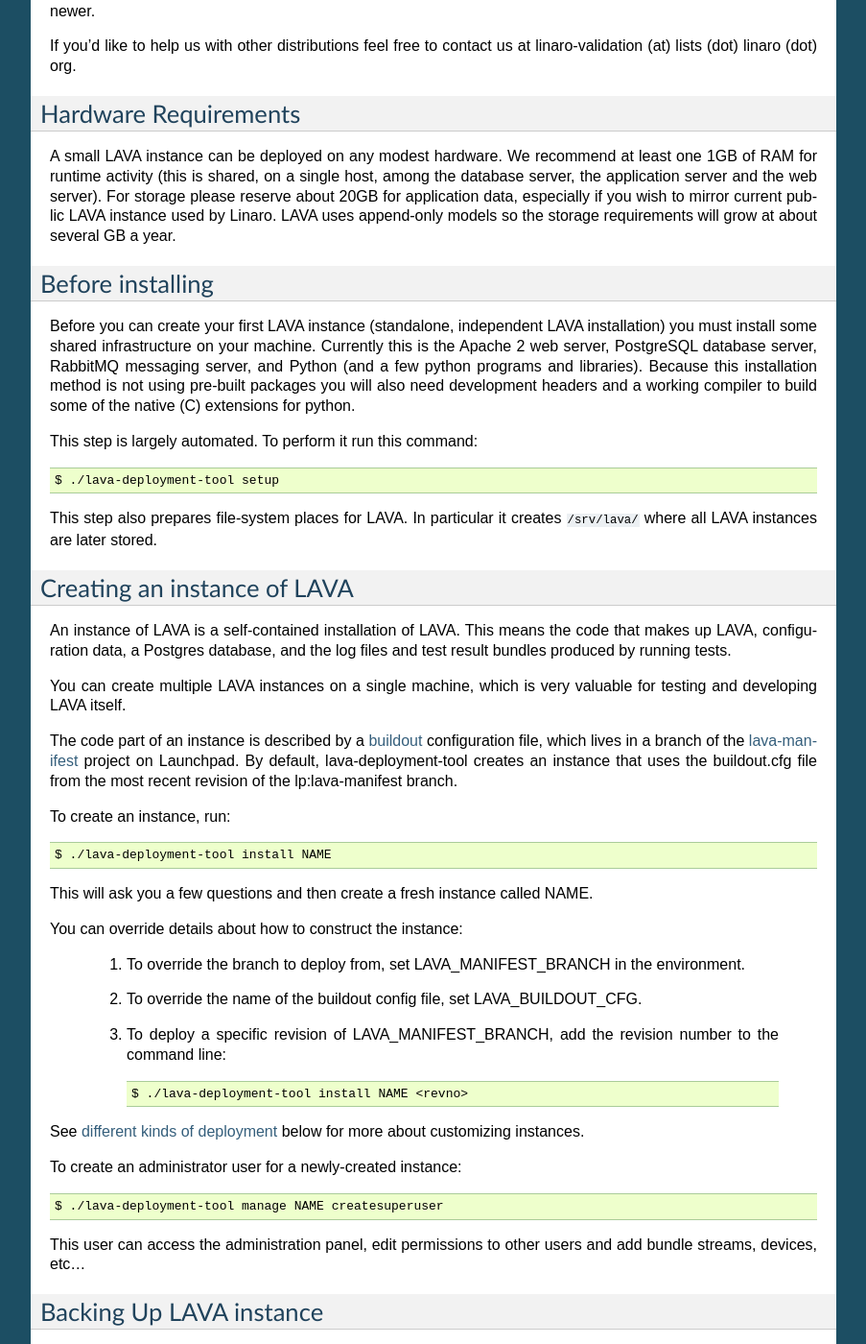
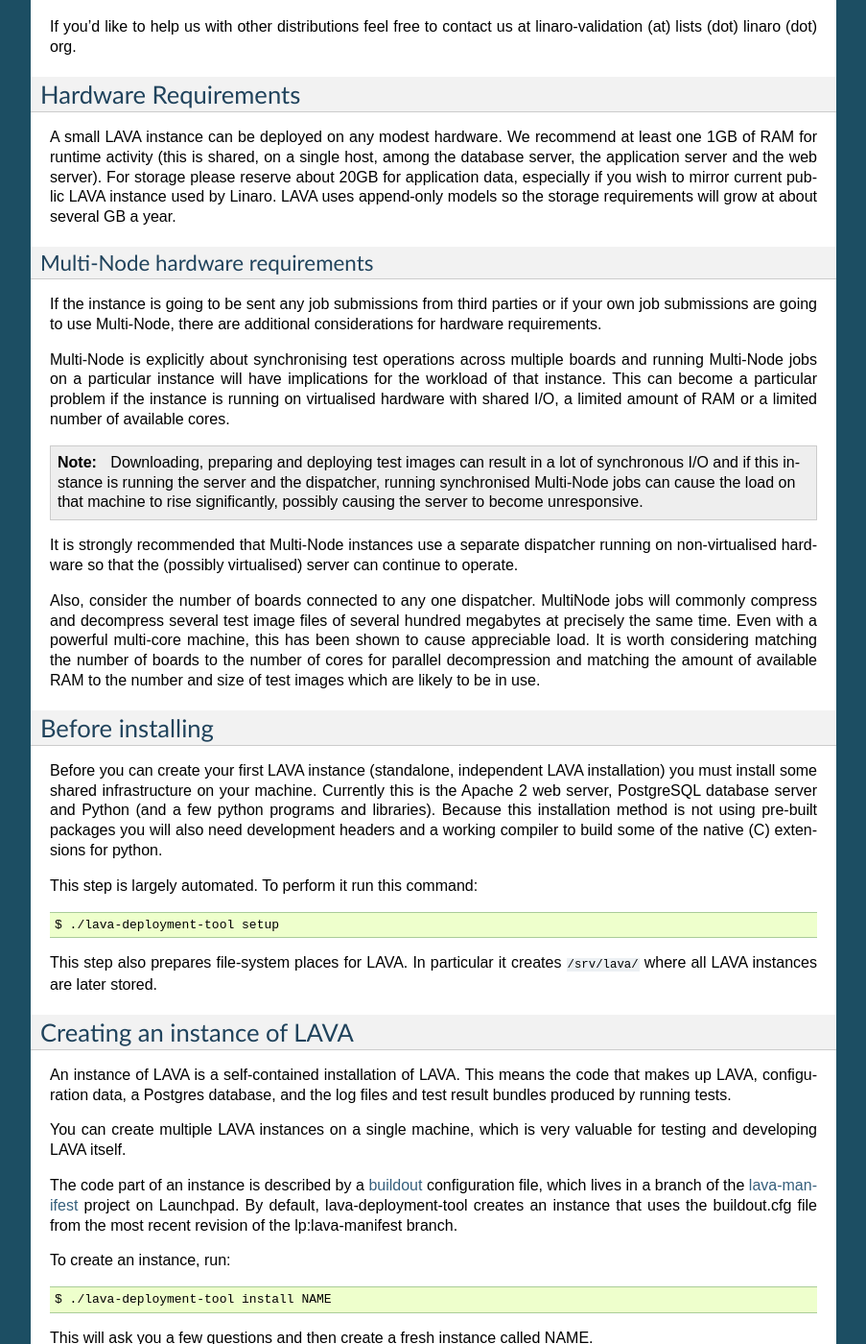
Before and after one commit to joyxu/lava-deployment-tool-for-linaro-ubuntu, a Sphinx documentation site: the page built from doc/index.rst, in a window 1280 px wide and 1400 px high, scrolled down 1650 px. Shown: the whole window at 96% size, without its empty margins (198-1101 px from the left). Built offline with Sphinx 7.4.7, drawn with Linux system fonts in a browser that asks for light colours; some of the changed text lies outside the part shown.

Commit message:
Add notes about hardware requirements if MultiNode is in use. Fix section organisation for clarity.

```diff
--- a/doc/index.rst
+++ b/doc/index.rst
@@ -1,5 +1,5 @@
 LAVA Deployment Tool
-====================
+********************
 
 LAVA Deployment Tool is meant to assist you setting up LAVA on your machine.
 The tool is suitable for both personal and more "production" installations that
@@ -22,7 +22,7 @@
  $ bzr branch lp:lava-deployment-tool
 
 Quickstart
-^^^^^^^^^^
+==========
 
 For the impatient, or those just looking for a cheat sheet but know what they
 are doing otherwise, here are the basic set of commands to get an instance::
@@ -45,7 +45,7 @@
   $ /srv/lava/instances/testinstance/bin/lava-server manage runserver
 
 Quickstart with Vagrant
-^^^^^^^^^^^^^^^^^^^^^^^
+-----------------------
 
 Vagrant_ is a tool to manage virtual machines. You can use it to keep
 development environments isolated from your main system.
@@ -53,7 +53,7 @@
 .. _Vagrant: http://vagrantup.com/
 
 Obtain Ubuntu Precise "base box"
---------------------------------
+^^^^^^^^^^^^^^^^^^^^^^^^^^^^^^^^
 
 Once you have Vagrant installed, you will need an Ubuntu Precise virtual
 machine template (a "base box" in Vagrant terms), which can be obtained
@@ -65,7 +65,7 @@
 reused for other Vagrant projects.
 
 Provide VM with access to host serial port (if needed)
-------------------------------------------------------
+^^^^^^^^^^^^^^^^^^^^^^^^^^^^^^^^^^^^^^^^^^^^^^^^^^^^^^
 
 If you will need access to a host serial port within VM, add
 the following ``config.vm.customize()`` line to ``Vagrantfile`` within
@@ -78,7 +78,7 @@
 The host serial port will be made available as COM1 (/dev/ttyS0) within the VM.
 
 Bring up VM
------------
+^^^^^^^^^^^
 
 Now, you can bring a VM with LAVA installed up with a single command,
 run from inside the directory where you have ``lava-deployment-tool``::
@@ -90,7 +90,7 @@
 instance by entering http://localhost:8080/ in your web browser.
 
 Software Requirements
-^^^^^^^^^^^^^^^^^^^^^
+=====================
 
 We currently recommmend using Ubuntu 12.04.  This tool should work on
 Ubuntu versions 11.10 (Oneiric) and newer.
@@ -99,7 +99,7 @@
 us at linaro-validation (at) lists (dot) linaro (dot) org.
 
 Hardware Requirements
-^^^^^^^^^^^^^^^^^^^^^
+=====================
 
 A small LAVA instance can be deployed on any modest hardware. We
 recommend at least one 1GB of RAM for runtime activity (this is
@@ -109,14 +109,47 @@
 instance used by Linaro.  LAVA uses append-only models so the storage
 requirements will grow at about several GB a year.
 
+Multi-Node hardware requirements
+--------------------------------
+
+If the instance is going to be sent any job submissions from third
+parties or if your own job submissions are going to use Multi-Node,
+there are additional considerations for hardware requirements.
+
+Multi-Node is explicitly about synchronising test operations across
+multiple boards and running Multi-Node jobs on a particular instance
+will have implications for the workload of that instance. This can
+become a particular problem if the instance is running on virtualised
+hardware with shared I/O, a limited amount of RAM or a limited number
+of available cores.
+
+.. note:: Downloading, preparing and deploying test images can result
+ in a lot of synchronous I/O and if this instance is running the server
+ and the dispatcher, running synchronised Multi-Node jobs can cause the
+ load on that machine to rise significantly, possibly causing the
+ server to become unresponsive.
+
+It is strongly recommended that Multi-Node instances use a separate
+dispatcher running on non-virtualised hardware so that the (possibly
+virtualised) server can continue to operate.
+
+Also, consider the number of boards connected to any one dispatcher.
+MultiNode jobs will commonly compress and decompress several test image
+files of several hundred megabytes at precisely the same time. Even
+with a powerful multi-core machine, this has been shown to cause
+appreciable load. It is worth considering matching the number of boards
+to the number of cores for parallel decompression and matching the
+amount of available RAM to the number and size of test images which
+are likely to be in use.
+
 Before installing
-^^^^^^^^^^^^^^^^^
+=================
 
 Before you can create your first LAVA instance (standalone, independent LAVA
 installation) you must install some shared infrastructure on your machine.
-Currently this is the Apache 2 web server, PostgreSQL database server, RabbitMQ
-messaging server, and Python (and a few python programs and libraries). Because
-this installation method is not using pre-built packages you will also need
+Currently this is the Apache 2 web server, PostgreSQL database server
+and Python (and a few python programs and libraries). Because this
+installation method is not using pre-built packages you will also need
 development headers and a working compiler to build some of the native (C)
 extensions for python.
 
@@ -128,7 +161,7 @@
 creates ``/srv/lava/`` where all LAVA instances are later stored.
 
 Creating an instance of LAVA
-^^^^^^^^^^^^^^^^^^^^^^^^^^^^
+============================
 
 An instance of LAVA is a self-contained installation of LAVA.  This
 means the code that makes up LAVA, configuration data, a Postgres
@@ -178,7 +211,7 @@
 .. _lava-manifest: https://launchpad.net/lava-manifest
 
 Backing Up LAVA instance
-^^^^^^^^^^^^^^^^^^^^^^^^
+========================
 
 LAVA instances store persistent data in two locations:
 
@@ -209,7 +242,7 @@
 cleanup when you restore from it.
 
 Restoring from backup
-^^^^^^^^^^^^^^^^^^^^^
+=====================
 
 Running the command ::
 
@@ -232,7 +265,7 @@
 You cannot restore to an instance while it is running.
 
 Updating LAVA instance
-^^^^^^^^^^^^^^^^^^^^^^
+======================
 
 In some sense, each revision of $LAVA_MANIFEST_BRANCH is a release and
 can be updated to (from time to time a revision of lp:lava-manifest will
@@ -240,7 +273,7 @@
 lava-deployment-tool to update to a revision of the LAVA_MANIFEST_BRANCH
 that was used for that instance::
 
- $ ./lava-deployment-tool upgrade <revno>
+ $ ./lava-deployment-tool upgrade $LAVA_INSTANCE <revno>
 
 There are some points to consider:
 
@@ -275,11 +308,14 @@
    failure to resolve some of the static assets (typically images,
    cascading style sheets and javascript libraries)
 
+6) Upgrades may require additional setup stages, at which point the
+   upgrade will halt and request that setup is run first.
+
 Upgrading from a pip-based instance to a buildout based instance
-^^^^^^^^^^^^^^^^^^^^^^^^^^^^^^^^^^^^^^^^^^^^^^^^^^^^^^^^^^^^^^^^
+----------------------------------------------------------------
 
 In June 2012, we switched from a pip-based installation method to
-using buildout.  lava-deployment-tool can convert a pip-based
+using buildout. lava-deployment-tool can convert a pip-based
 installation to a buildout-based one, but without care this can result
 in changes to the set of packages/LAVA extensions installed.
 
@@ -304,7 +340,7 @@
 production instance is advisable!
 
 Installing multiple LAVA instances on single IP machine
-^^^^^^^^^^^^^^^^^^^^^^^^^^^^^^^^^^^^^^^^^^^^^^^^^^^^^^^
+=======================================================
 
 After installing and starting a LAVA instance using the instructions above,
 you can use "toggle" sub command to change how you access the instance.
@@ -335,7 +371,7 @@
     lava-deployment-tool toggle_all location
 
 Anatomy of a LAVA instance
-^^^^^^^^^^^^^^^^^^^^^^^^^^
+==========================
 
 An instance is composed of several parts:
 
@@ -347,7 +383,7 @@
    if not specified, as is usual with postgres).
 
 A note on Postgres versions
-^^^^^^^^^^^^^^^^^^^^^^^^^^^
+---------------------------
 
 By default lava-deployment-tool creates its databases in the default
 postgres cluster (on Ubuntu this is the 'main' cluster of whichever
@@ -360,7 +396,7 @@
 in a different cluster).
 
 Different kinds of deployment
-^^^^^^^^^^^^^^^^^^^^^^^^^^^^^
+=============================
 
 Production-like
 ---------------
@@ -454,7 +490,7 @@
 .. _`Django auth subsystems`: https://docs.djangoproject.com/en/dev/topics/auth/
 
 Launchpad.net OpenID + local user database
-------------------------------------------
+==========================================
 
 LAVA server by default is preconfigured to authenticate using
 Launchpad.net OpenID service. Additionally, local Django user accounts
@@ -516,7 +552,7 @@
  6. Try to login, watch ``/srv/lava/instances/<deployment_name>/var/log/lava-uwsgi.log`` for errors.
 
 Contact and bug reports
-^^^^^^^^^^^^^^^^^^^^^^^
+========================
 
 Please report bugs using
 https://bugs.launchpad.net/lava-deployment-tool/+filebug
```
